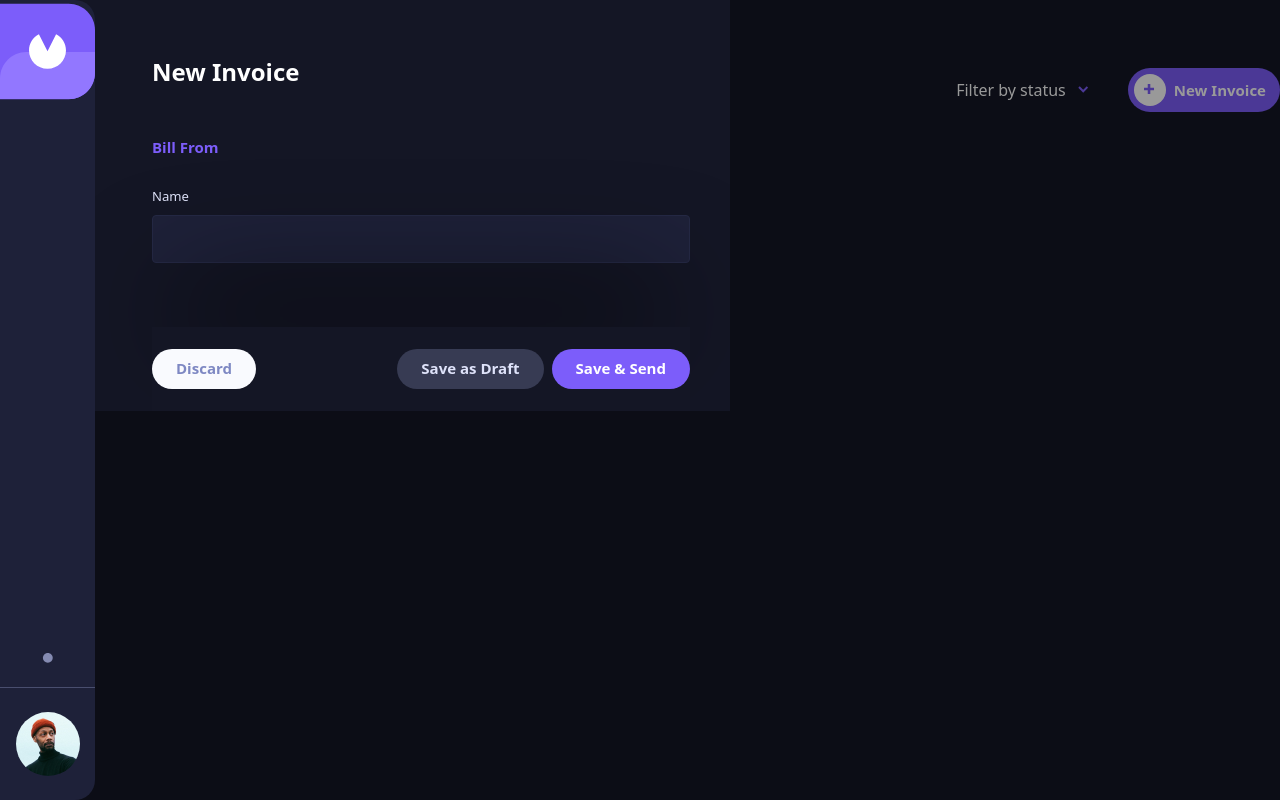
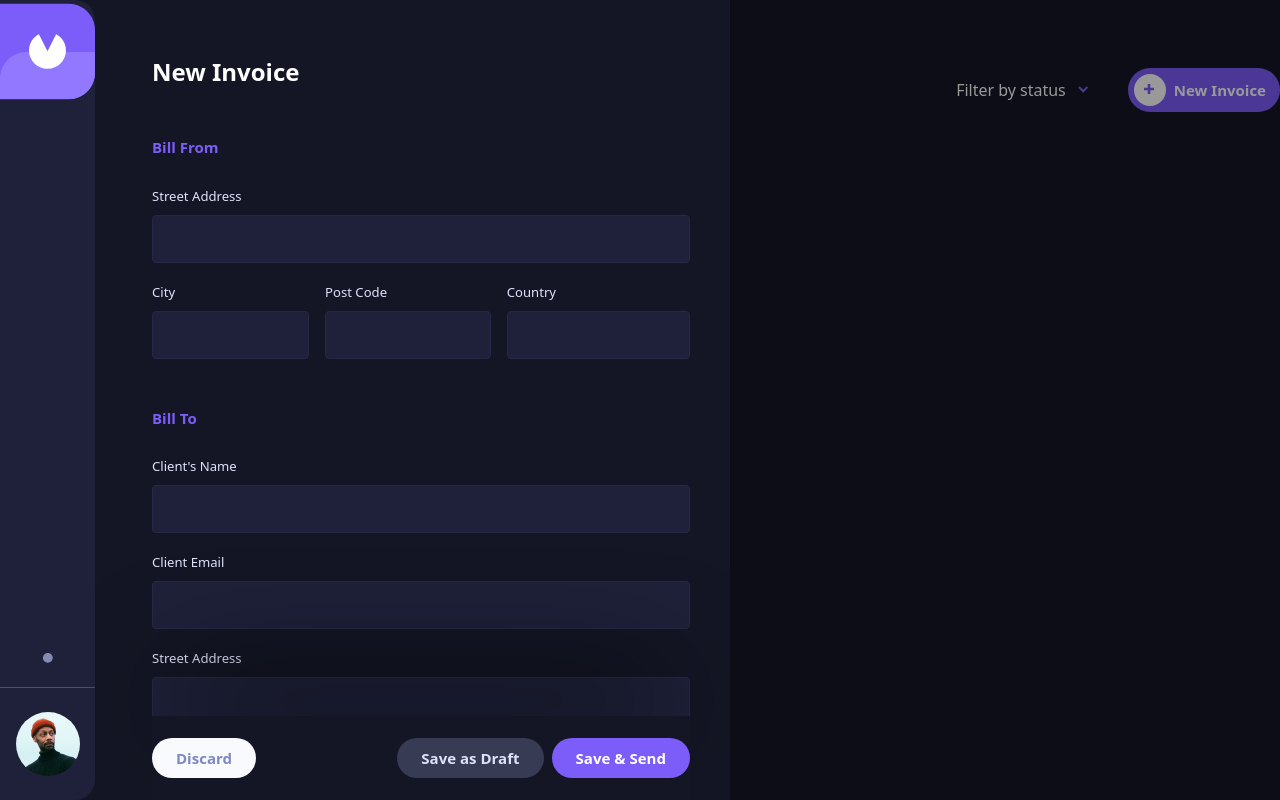
Before and after one commit to toriola998/Invoice-app, a React (Vite) app: page / in a window 1280 px wide. Built offline with nearby package versions, Linux system fonts and the light colour scheme.

Commit message:
ADD: added field to create invoice

```diff
--- a/src/components/CreateInvoice.jsx
+++ b/src/components/CreateInvoice.jsx
@@ -1,14 +1,98 @@
+import { yupResolver } from '@hookform/resolvers/yup';
+import { useForm } from 'react-hook-form';
 import InvoiceLayout from './layout/InvoiceLayout';
 import InputField from './shared/InputField';
+import schemas from '../schema/index';
 
 export default function CreateInvoice() {
+   const {
+      register,
+      handleSubmit,
+      formState: { errors },
+   } = useForm({
+      resolver: yupResolver(schemas.invoiceSchema),
+   });
+
+   function onSubmit(formData) {
+      console.log(formData);
+   }
+
    return (
       <InvoiceLayout>
+         <form onSubmit={handleSubmit(onSubmit)}>
             <p className="font-bold text-2xl">New Invoice</p>
             <div className="mb-9">
-            <p className="bold-15 text-blue my-6 md:mt-12">Bill From</p>
+               <p className="invoice-title">Bill From</p>
 
-            <InputField type="text" label="Name" />
+               <div className="grid gap-4 bills-from">
+                  <InputField
+                     label="Street Address"
+                     fieldName={register('streetAddress')}
+                     errorMessage={errors.streetAddress?.message}
+                  />
+                  <InputField
+                     label="City"
+                     fieldName={register('city')}
+                     errorMessage={errors.city?.message}
+                  />
+                  <InputField
+                     type="number"
+                     label="Post Code"
+                     fieldName={register('postCode')}
+                     errorMessage={errors.postCode?.message}
+                  />
+                  <InputField
+                     label="Country"
+                     fieldName={register('country')}
+                     errorMessage={errors.country?.message}
+                  />
+               </div>
+
+               <p className="invoice-title">Bill To</p>
+               <div className="grid gap-4 bills-to">
+                  <InputField
+                     label="Client's Name"
+                     fieldName={register('clientName')}
+                     errorMessage={errors.clientName?.message}
+                  />
+                  <InputField
+                     label="Client Email"
+                     fieldName={register('clientEmail')}
+                     errorMessage={errors.clientEmail?.message}
+                  />
+                  <InputField
+                     label="Street Address"
+                     fieldName={register('clientStreetAddress')}
+                     errorMessage={errors.clientStreetAddress?.message}
+                  />
+                  <InputField
+                     label="City"
+                     fieldName={register('clientCity')}
+                     errorMessage={errors.clientCity?.message}
+                  />
+                  <InputField
+                     type="number"
+                     label=" Post Code"
+                     fieldName={register('clientPostCode')}
+                     errorMessage={errors.clientPostCode?.message}
+                  />
+                  <InputField
+                     label="Country"
+                     fieldName={register('clientCountry')}
+                     errorMessage={errors.clientCountry?.message}
+                  />
+                  <InputField
+                     label="Invoice date"
+                     type="date"
+                     fieldName={register('invoiceDate')}
+                     errorMessage={errors.invoiceDate?.message}
+                  />
+                  <InputField
+                     label="Project Description"
+                     fieldName={register('projectDescription')}
+                     errorMessage={errors.projectDescription?.message}
+                  />
+               </div>
             </div>
 
             <div className="bottom-btns">
@@ -25,6 +109,7 @@ export default function CreateInvoice() {
                   </div>
                </div>
             </div>
+         </form>
       </InvoiceLayout>
    );
 }
--- a/src/components/shared/InputField.jsx
+++ b/src/components/shared/InputField.jsx
@@ -3,7 +3,7 @@ export default function InputField({
    name,
    errorMessage,
    defaultValue,
-   type,
+   type = 'text',
    placeholder,
    fieldName,
 }) {
--- /dev/null
+++ b/src/schema/index.js
@@ -0,0 +1,24 @@
+import * as yup from 'yup';
+const invoiceSchema = yup.object().shape({
+   streetAddress: yup.string().required('Enter Address'),
+   city: yup.string().required('Enter city'),
+   postCode: yup.number().required('Enter Post code'),
+   country: yup.string().required('Enter city'),
+   clientName: yup.string().required('Enter name'),
+   clientEmail: yup
+      .string()
+      .email('Email is invalid')
+      .required("Can't be empty"),
+   clientStreetAddress: yup.string().required('Enter Address'),
+   clientCity: yup.string().required('Enter city'),
+   clientPostCode: yup.number().required('Enter Post code'),
+   clientCountry: yup.string().required('Enter city'),
+   invoiceDate: yup.string().required('Enter Date'),
+   paymentTerms: yup.string().required('Enter payment Terms'),
+   projectDescription: yup.string().required('Enter description'),
+});
+const schemas = {
+   invoiceSchema,
+};
+
+export default schemas;
--- /dev/null
+++ b/src/styles/grid.scss
@@ -0,0 +1,75 @@
+.bills-from div:nth-child(1) {
+   grid-area: authorAddress;
+}
+.bills-from div:nth-child(2) {
+   grid-area: authorCity;
+}
+.bills-from div:nth-child(3) {
+   grid-area: authorPostCode;
+}
+.bills-from div:nth-child(4) {
+   grid-area: authorCountry;
+}
+
+.bills-from {
+   grid-template-areas:
+      'authorAddress authorAddress authorAddress authorAddress authorAddress authorAddress'
+      'authorCity authorCity authorCity authorPostCode authorPostCode authorPostCode'
+      'authorCountry authorCountry authorCountry authorCountry authorCountry authorCountry';
+
+   @media only screen and (min-width: 768px) {
+      grid-template-areas:
+         'authorAddress authorAddress authorAddress authorAddress authorAddress authorAddress'
+         'authorCity authorCity authorPostCode authorPostCode authorCountry authorCountry';
+   }
+}
+
+.bills-to div:nth-child(1) {
+   grid-area: client_name;
+}
+.bills-to div:nth-child(2) {
+   grid-area: client_email;
+}
+.bills-to div:nth-child(3) {
+   grid-area: client_address;
+}
+.bills-to div:nth-child(4) {
+   grid-area: client_city;
+}
+.bills-to div:nth-child(5) {
+   grid-area: client_post_code;
+}
+.bills-to div:nth-child(6) {
+   grid-area: client_country;
+}
+.bills-to div:nth-child(7) {
+   grid-area: project_name;
+}
+.bills-to div:nth-child(8) {
+   grid-area: invoice_date;
+}
+.bills-to div:nth-child(9) {
+   grid-area: payment_terms;
+}
+
+.bills-to {
+   grid-template-areas:
+      'client_name client_name client_name client_name client_name client_name'
+      'client_email client_email client_email client_email client_email client_email'
+      'client_address client_address client_address client_address client_address client_address'
+      'client_city client_city client_city client_post_code client_post_code client_post_code'
+      'client_country client_country client_country client_country client_country client_country'
+      'invoice_date invoice_date invoice_date invoice_date invoice_date invoice_date'
+      'payment_terms payment_terms payment_terms payment_terms payment_terms payment_terms'
+      'project_name project_name project_name project_name project_name project_name';
+
+   @media only screen and (min-width: 768px) {
+      grid-template-areas:
+         'client_name client_name client_name client_name client_name client_name'
+         'client_email client_email client_email client_email client_email client_email'
+         'client_address client_address client_address client_address client_address client_address'
+         'client_city client_city client_post_code client_post_code  client_country client_country'
+         'invoice_date invoice_date invoice_date payment_terms payment_terms payment_terms'
+         'project_name project_name project_name project_name project_name project_name';
+   }
+}
--- a/src/styles/index.scss
+++ b/src/styles/index.scss
@@ -2,6 +2,7 @@
 @import './animation.scss';
 @import './shared.scss';
 @import './input.scss';
+@import './grid.scss';
 
 @tailwind base;
 @tailwind components;
--- a/src/styles/shared.scss
+++ b/src/styles/shared.scss
@@ -106,3 +106,7 @@ button {
       border: 2px solid var(--blue);
    }
 }
+
+.invoice-title {
+   @apply bold-15 text-blue my-6 md:mt-12;
+}
```
Lines whose indentation alone changed are shown as unchanged.
